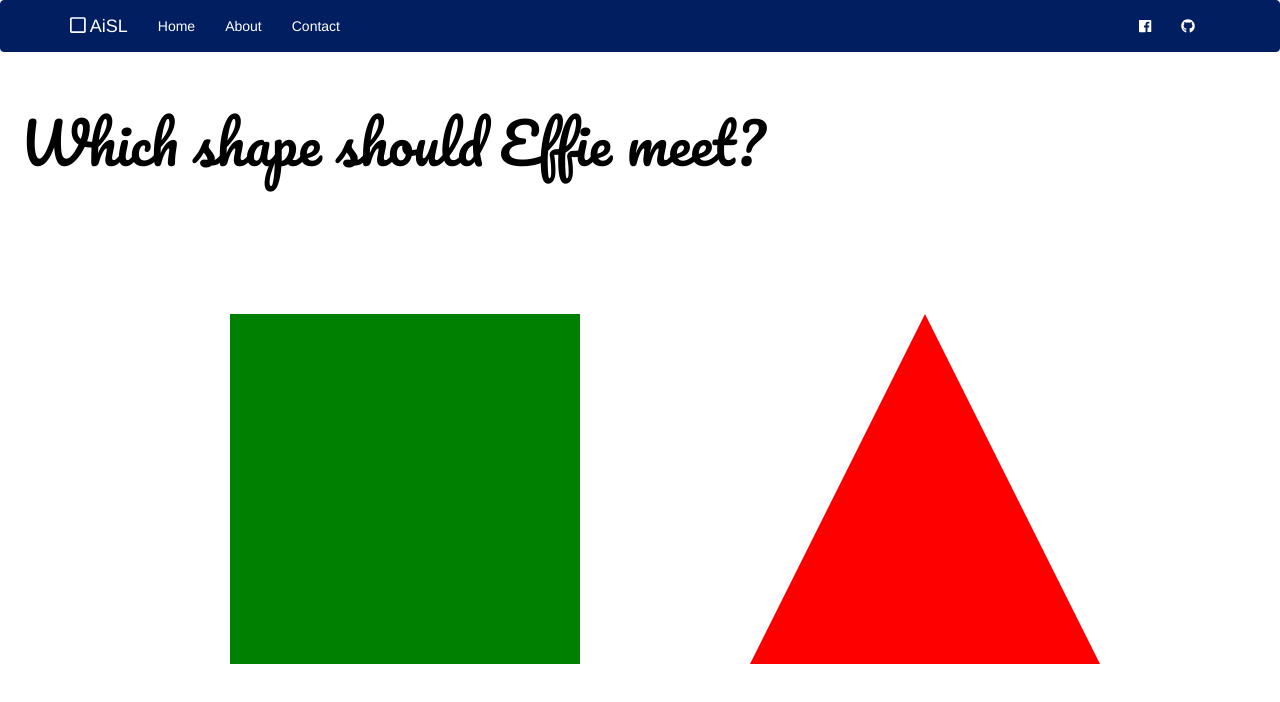
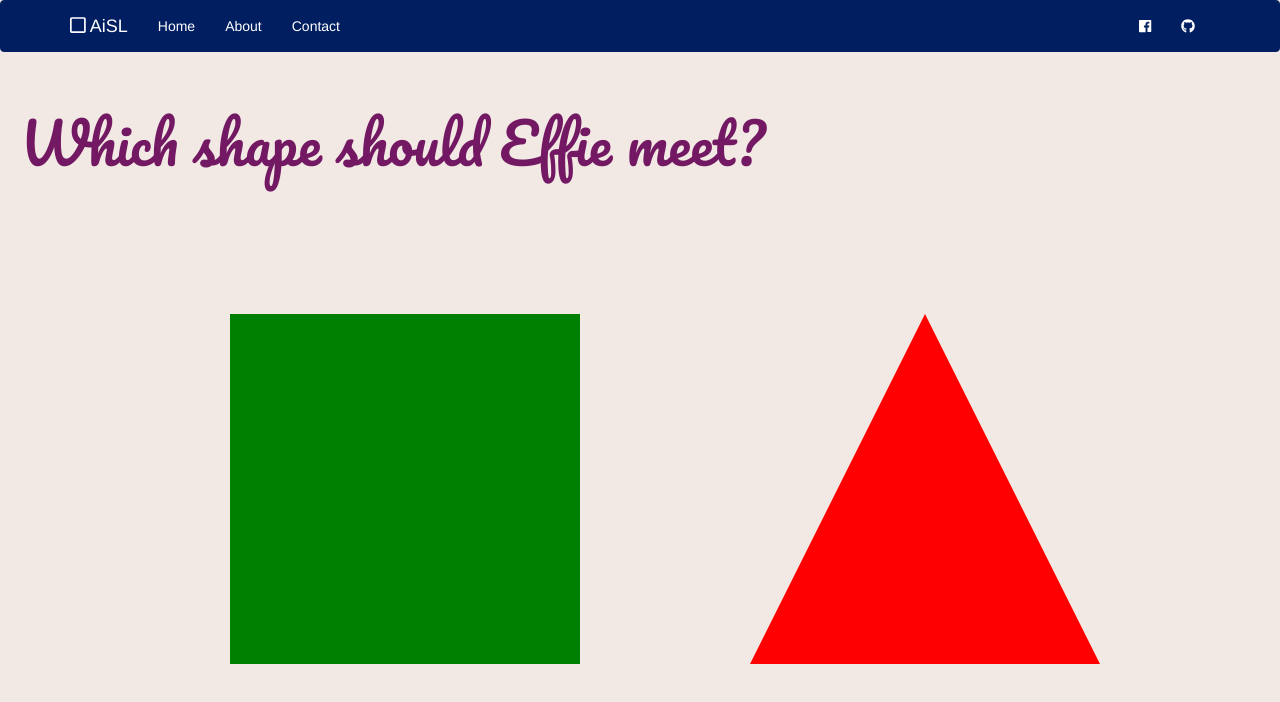
Before and after one commit to ellejane-x23/code-first-project, a plain HTML site: page page4squaretriangle.html in a window 1280 px wide. Drawn offline with nearby package versions, Linux system fonts and the light colour scheme.

Commit message:
made background and h2 colours match up on page 4s

```diff
--- a/page4sam.css
+++ b/page4sam.css
@@ -1,6 +1,10 @@
 body {
-  background-color: #ffffff;
+  background-color: #F2E9E4;
   }
+
+h2{
+  color:#731963;
+}
 
   .navbar-custom{
   background-color: #001e60;
--- a/page4squarecircle.css
+++ b/page4squarecircle.css
@@ -1,5 +1,9 @@
 body{
-  background: white;
+  background: #F2E9E4;
+}
+
+h2{
+  color:#731963;
 }
 
 #squcirc{
--- a/page4squaretriangle.css
+++ b/page4squaretriangle.css
@@ -1,3 +1,11 @@
+html body{
+  background-color: #F2E9E4;
+}
+
+h2{
+  color:#731963;
+}
+
 .triangle{
   border-top: 175px solid transparent;
 	border-right: 350px solid red;
```
